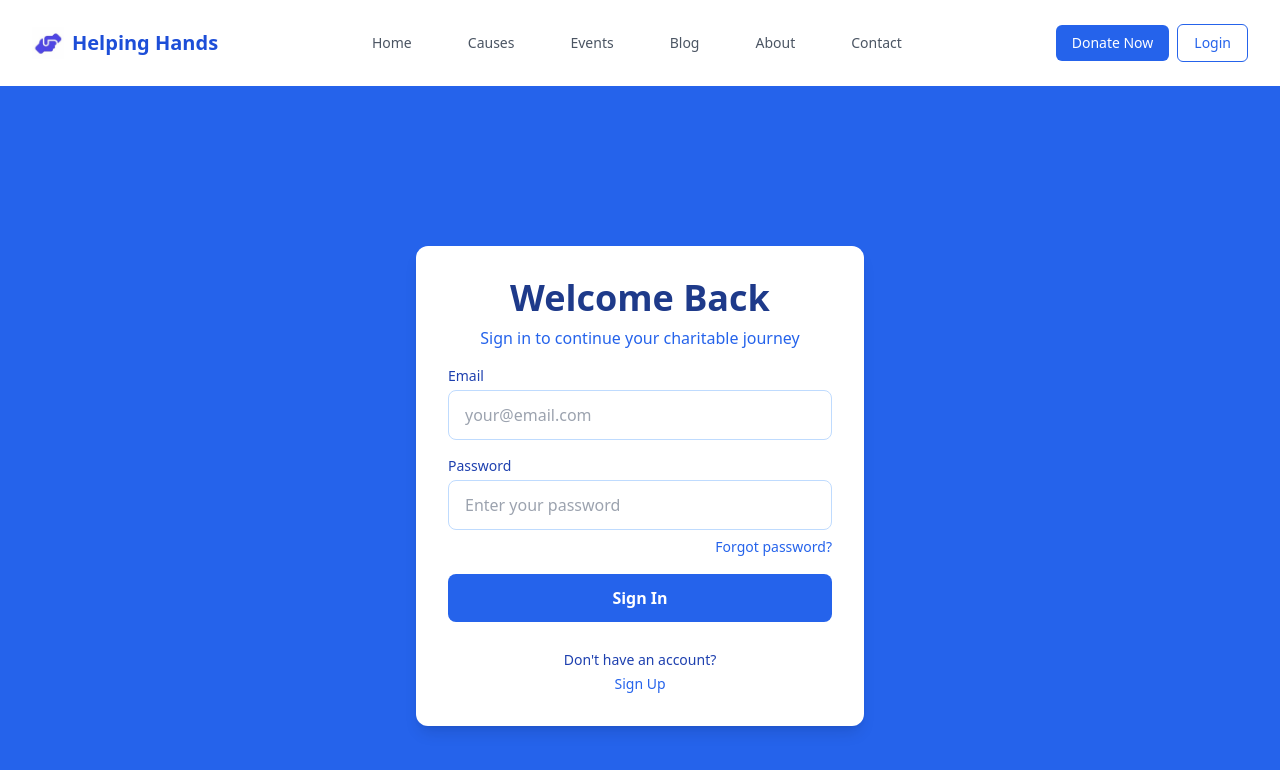
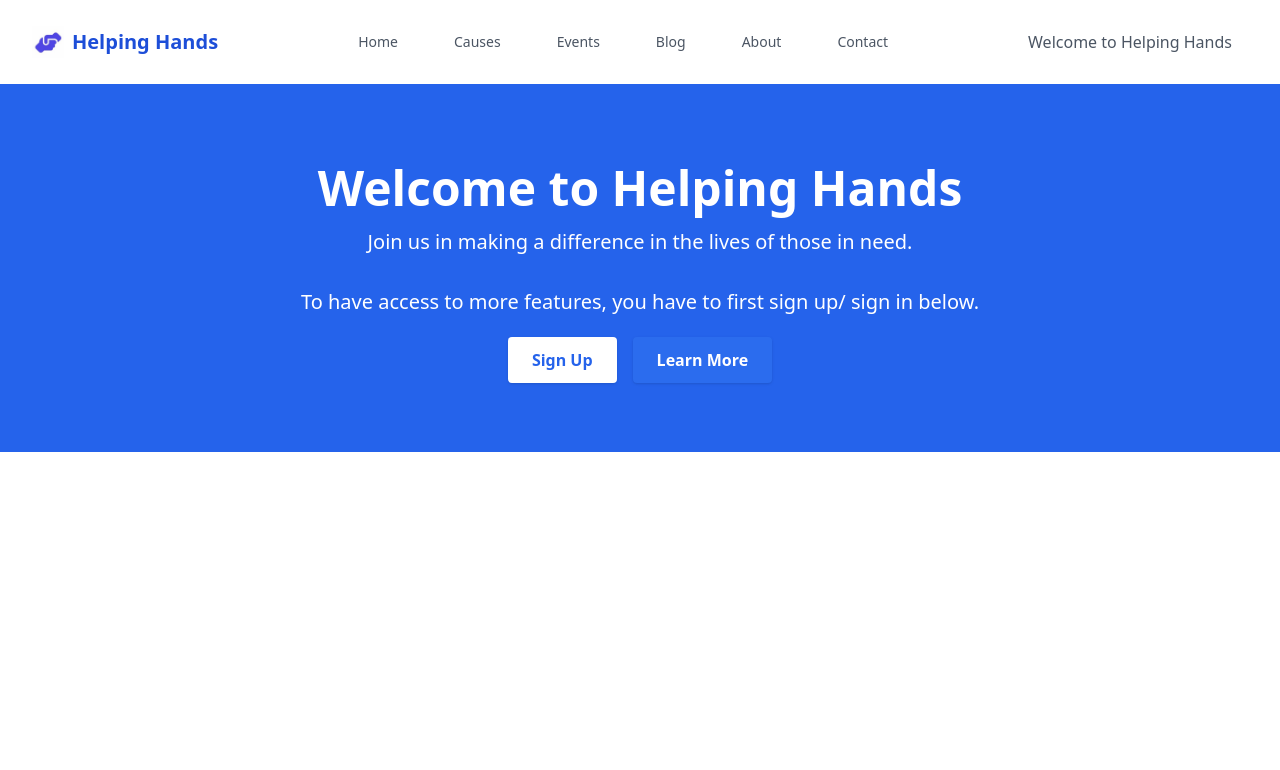
Before and after one commit to AlghaniHasbulla/Helping-hands, a React (Vite) app in the folder client/: page / in a window 1280 px wide. Before the commit this address led to /Sign-In. Shown: the top 770 px of the page. Built offline with nearby package versions, Linux system fonts and the light colour scheme; the HTML template or start-up script is replaced by a standard one.

Commit message:
made a hero section and adjusted the landing page

```diff
--- a/client/src/App.jsx
+++ b/client/src/App.jsx
@@ -1,8 +1,8 @@
-
 import React from 'react';
 import { BrowserRouter as Router } from "react-router-dom";
 import AppRoutes from "./routes";
 import Navbar from './components/Navigation/Navbar/Navbar';
+import Hero from './components/Hero';
 
 function App() {
   return (
--- /dev/null
+++ b/client/src/components/Hero.jsx
@@ -0,0 +1,28 @@
+import React from 'react';
+import { Link } from 'react-router-dom';
+
+const Hero = () => {
+  return (
+    <section className="bg-blue-600 text-white py-20 px-6 text-center">
+      <h1 className="text-5xl font-bold mb-4">Welcome to Helping Hands</h1>
+      <p className="text-xl mb-8">Join us in making a difference in the lives of those in need.</p>
+      <p className="text-xl mb-8">To have access to more features, you have to first sign up/ sign in below.</p>
+      <div className="space-x-4">
+        <Link
+          to="/sign-up"
+          className="bg-white text-blue-600 font-semibold px-6 py-3 rounded shadow hover:bg-gray-100"
+        >
+          Sign Up
+        </Link>
+        <Link
+          to="/about"
+          className="bg-blue-500 bg-opacity-30 text-white font-semibold px-6 py-3 rounded shadow hover:bg-opacity-50"
+        >
+          Learn More
+        </Link>
+      </div>
+    </section>
+  );
+};
+
+export default Hero;
--- a/client/src/components/Navigation/Navbar/Navbar.jsx
+++ b/client/src/components/Navigation/Navbar/Navbar.jsx
@@ -53,6 +53,12 @@ const Navbar = () => {
       </div>
 
       <div className={`${isMenuOpen ? 'hidden' : 'flex'} md:flex items-center gap-2`}>
+        {!userRole ? (
+          <>
+            <span className="text-gray-600 mr-4">Welcome to Helping Hands</span>
+          </>
+        ) : (
+          <>
             <Link
               to="/donation-request"
               className="hidden md:block bg-blue-600 text-white px-3 py-1.5 md:px-4 md:py-2 rounded-md hover:bg-blue-700 text-xs md:text-sm font-medium"
@@ -63,8 +69,10 @@ const Navbar = () => {
               to="/sign-in"
               className="border border-blue-600 text-blue-600 px-3 py-1.5 md:px-4 md:py-2 rounded-md hover:bg-blue-50 text-xs md:text-sm font-medium"
             >
-          Login
+              Logout
             </Link>
+          </>
+        )}
       </div>
     </nav>
   );
--- a/client/src/routes.jsx
+++ b/client/src/routes.jsx
@@ -8,6 +8,7 @@ import DonorHome from './components/Donations/DonorHome';
 import DonationForm from './components/Donations/DonationForm';
 import DonationHistory from './components/Donations/DonationHistory';
 import { Route, Routes, Navigate } from 'react-router-dom';
+import Hero from './components/Hero';
 
 const DonorReceipts = () => <div>Donor Receipts Page (Placeholder)</div>;
 const DonorGoals = () => <div>Donor Goals Page (Placeholder)</div>;
@@ -17,6 +18,7 @@ const RoutesWrapper = () => {
 
   return (
     <Routes>
+      <Route path="/" element={<Hero />} />
       <Route path="/Sign-In" element={<SignIn />} />
       <Route path="/Sign-Up" element={<SignUp />} />
       <Route path="/donation-request" element={<DonationRequestForm />} />
```
Lines whose indentation alone changed are shown as unchanged.
